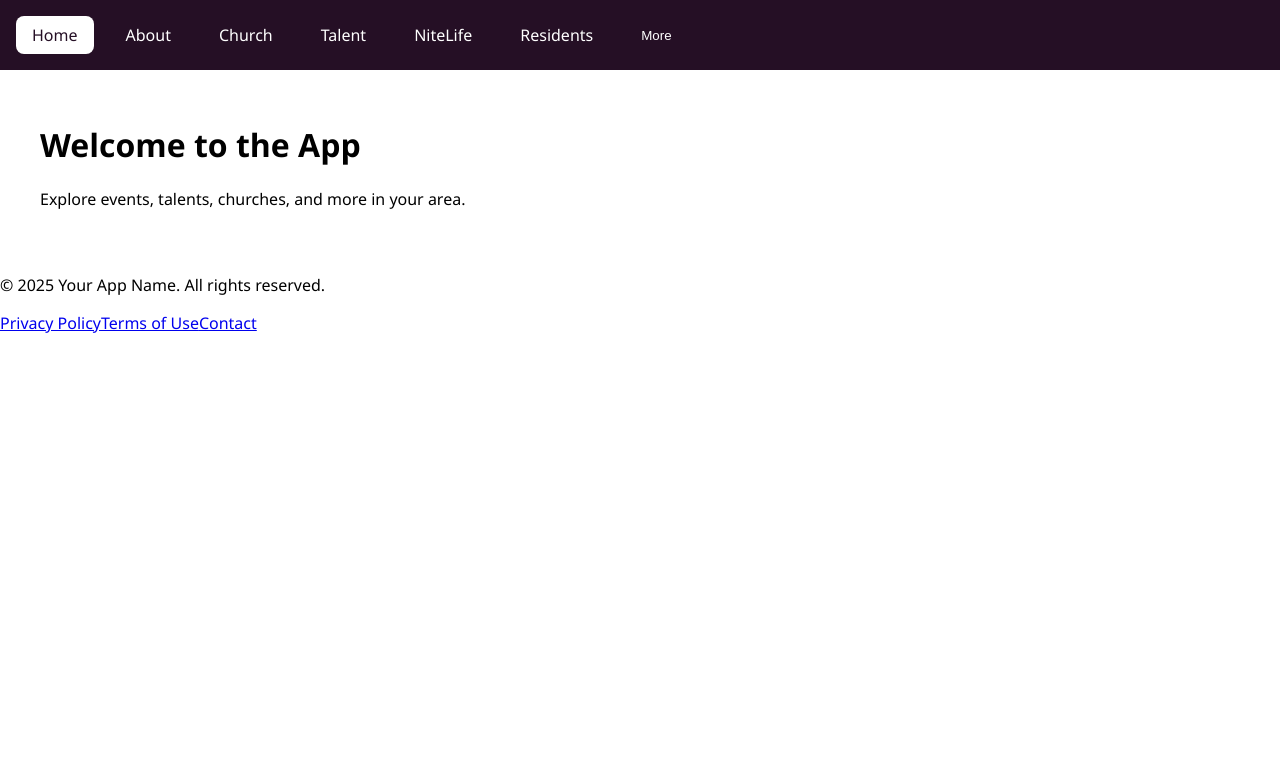
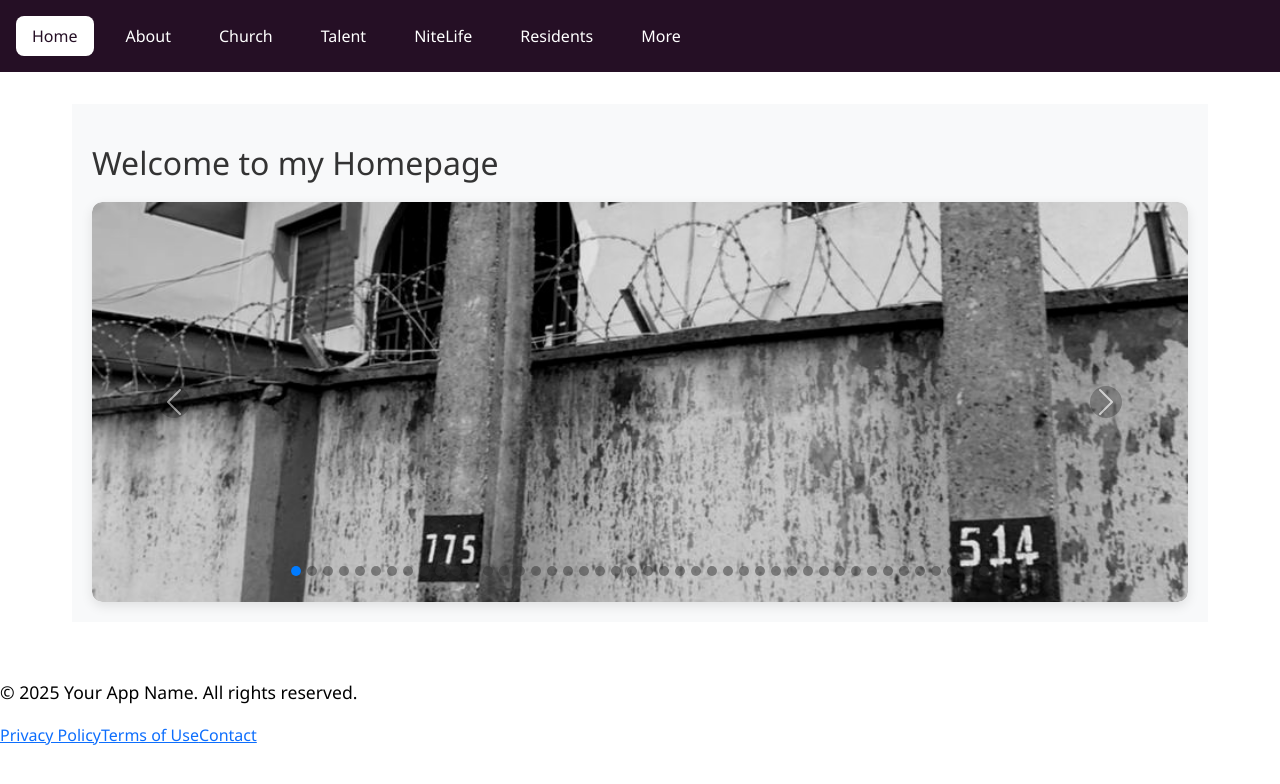
Before and after one commit to cochav4884/Nigeria, a React (Create React App) app: page / in a window 1280 px wide. Shown: the top 784 px of the page. Built offline with nearby package versions, Linux system fonts and the light colour scheme.

Commit message:
added code to my Home.js and Home.css pages.

```diff
--- a/src/App.js
+++ b/src/App.js
@@ -5,6 +5,9 @@ import {
   Routes,
   NavLink,
 } from "react-router-dom";
+import 'bootstrap/dist/css/bootstrap.min.css';
+import 'bootstrap/dist/js/bootstrap.bundle.min.js';
+
 
 import Home from "./Pages/Home";
 import About from "./Pages/About";
--- a/src/Pages/Home.js
+++ b/src/Pages/Home.js
@@ -1,13 +1,75 @@
-import React from 'react';
-import "../App.css"
+import React from "react";
+import images from "../images"; // Adjust path if needed
+import "../Styles/Home.css";
 
-function Home() {
+const Home = () => {
   return (
-    <div className="page">
-      <h1>Welcome to the App</h1>
-      <p>Explore events, talents, churches, and more in your area.</p>
-    </div>
+    <section className="main-container">
+      <h2>Welcome to my Homepage</h2>
+      <div
+        id="imageCarousel"
+        className="carousel slide"
+        data-bs-ride="carousel"
+      >
+        {/* Carousel indicators (dots) */}
+        <div className="carousel-indicators">
+          {images.map((_, idx) => (
+            <button
+              key={idx}
+              type="button"
+              data-bs-target="#imageCarousel"
+              data-bs-slide-to={idx}
+              className={idx === 0 ? "active" : ""}
+              aria-current={idx === 0 ? "true" : undefined}
+              aria-label={`Slide ${idx + 1}`}
+            />
+          ))}
+        </div>
+
+        {/* Carousel inner slides */}
+        <div className="carousel-inner">
+          {images.map((imgSrc, idx) => (
+            <div
+              key={idx}
+              className={`carousel-item ${idx === 0 ? "active" : ""}`}
+            >
+              <img
+                src={imgSrc}
+                className="d-block w-100"
+                alt={`Slide ${idx + 1}`}
+                style={{
+                  borderRadius: "10px",
+                  height: "400px",
+                  objectFit: "cover",
+                }}
+              />
+            </div>
+          ))}
+        </div>
+
+        {/* Carousel controls */}
+        <button
+          className="carousel-control-prev"
+          type="button"
+          data-bs-target="#imageCarousel"
+          data-bs-slide="prev"
+        >
+          <span className="carousel-control-prev-icon" aria-hidden="true" />
+          <span className="visually-hidden">Previous</span>
+        </button>
+
+        <button
+          className="carousel-control-next"
+          type="button"
+          data-bs-target="#imageCarousel"
+          data-bs-slide="next"
+        >
+          <span className="carousel-control-next-icon" aria-hidden="true" />
+          <span className="visually-hidden">Next</span>
+        </button>
+      </div>
+    </section>
   );
-}
+};
 
 export default Home;
--- a/src/Styles/Home.css
+++ b/src/Styles/Home.css
@@ -0,0 +1,60 @@
+/* Home.css */
+
+.main-container {
+  padding: 20px;
+  background-color: #f8f9fa;
+}
+
+h2 {
+  margin-bottom: 20px;
+  color: #333;
+}
+
+
+.carousel {
+  border-radius: 10px;
+  overflow: hidden;
+  box-shadow: 0 4px 12px rgba(0, 0, 0, 0.1);
+}
+
+.carousel img {
+  width: 100%;
+  height: auto;          /* allow height to scale with width */
+  max-height: 600px;     /* optional max height to keep images manageable */
+  object-fit: contain;   /* ensure entire image fits without cropping */
+  border-radius: 0;      /* keep corners flush inside carousel */
+  transition: transform 0.5s ease-in-out;
+}
+
+
+.carousel-item {
+  transition: opacity 0.6s ease-in-out;
+}
+
+.carousel-control-prev-icon,
+.carousel-control-next-icon {
+  background-color: rgba(0, 0, 0, 0.5);
+  border-radius: 50%;
+  padding: 10px;
+}
+
+.carousel-indicators [data-bs-target] {
+  background-color: #333;
+  width: 10px;
+  height: 10px;
+  border-radius: 50%;
+}
+
+.carousel-indicators .active {
+  background-color: #007bff;
+}
+
+h2 {
+  margin-top: 20px;
+  color: #333;
+}
+
+p {
+  font-size: 1.1rem;
+  line-height: 1.6;
+}
--- /dev/null
+++ b/src/images.js
@@ -0,0 +1,48 @@
+const images = [
+  require('./images/bw3.jpg'),
+  require('./images/bw4.jpg'),
+  require('./images/bw5.jpg'),
+  require('./images/bw6.jpg'),
+  require('./images/bw7.jpg'),
+  require('./images/bw8.jpg'),
+  require('./images/bw9.jpg'),
+  require('./images/bw10.jpg'),
+  require('./images/bw11.jpg'),
+  require('./images/bw12.jpg'),
+  require('./images/bw13.jpg'),
+  require('./images/bw14.jpg'),
+  require('./images/bw15.jpg'),
+  require('./images/bw16.jpg'),
+  require('./images/bw17.jpg'),
+  require('./images/tree bw2.jpg'),
+  require('./images/tree bw1.jpg'),
+  require('./images/bw gate2.jpg'),
+  require('./images/bw gate3.jpg'),
+  require('./images/bw gate1.jpg'),
+  require('./images/estate gate bw1.jpg'),
+  require('./images/after rain bw1.jpg'),
+  require('./images/nitelife5 bw.jpg'),
+  require('./images/changing tire bw.jpg'),
+  require('./images/bank bw1.jpg'),
+  require('./images/school bw1.jpg'),
+  require('./images/school bw2.jpg'),
+  require('./images/school bw3.jpg'),
+  require('./images/school bw4.jpg'),
+  require('./images/HBG bw3.jpg'),
+  require('./images/Mosque bw2.jpg'),
+  require('./images/Islam worship bw1.jpg'),
+  require('./images/open store front bw1.jpg'),
+  require('./images/table tennis bw1.jpg'),
+  require('./images/IMG-20220503-WA0000_2.jpg'),
+  require('./images/IMG-20220503-WA0001_2.jpg'),
+  require('./images/IMG-20220503-WA0002_2.jpg'),
+  require('./images/IMG-20220503-WA0003_2.jpg'),
+  require('./images/IMG-20220503-WA0004_2.jpg'),
+  require('./images/IMG-20220503-WA0005_2.jpg'),
+  require('./images/IMG-20220503-WA0011_3.jpg'),
+  require('./images/IMG-20220503-WA0013_2.jpg'),
+  require('./images/looking out bw1.jpg'),
+  require('./images/looking out bw2.jpg'),
+];
+
+export default images;
```
Also changed, not shown: 1 other file (tests, documents, lock files or other folders).
